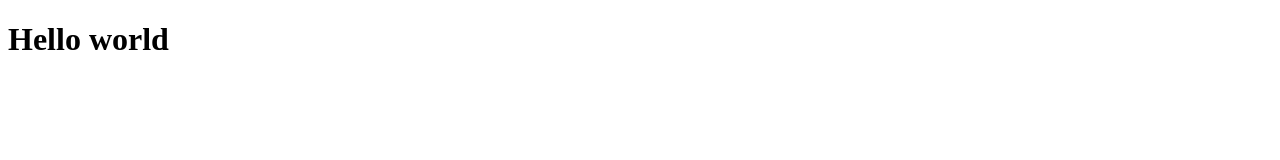
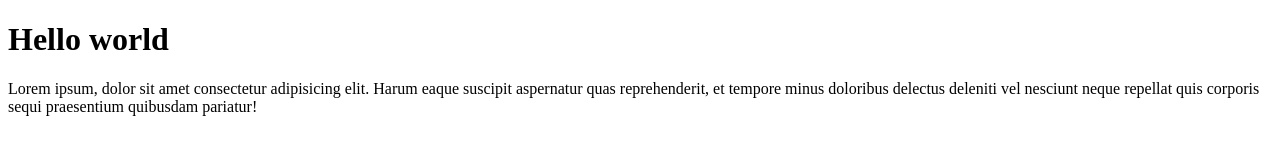
Before and after one commit to kydsib/Git-intro, a plain HTML site: page index.html in a window 1280 px wide. Drawn offline with Linux system fonts and the light colour scheme; files whose address does not match are found by name.

Commit message:
Added paragraph

```diff
--- a/index.html
+++ b/index.html
@@ -9,5 +9,6 @@
 </head>
 <body>
   <h1>Hello world</h1>
+  <p>Lorem ipsum, dolor sit amet consectetur adipisicing elit. Harum eaque suscipit aspernatur quas reprehenderit, et tempore minus doloribus delectus deleniti vel nesciunt neque repellat quis corporis sequi praesentium quibusdam pariatur!</p>
 </body>
 </html>
```
